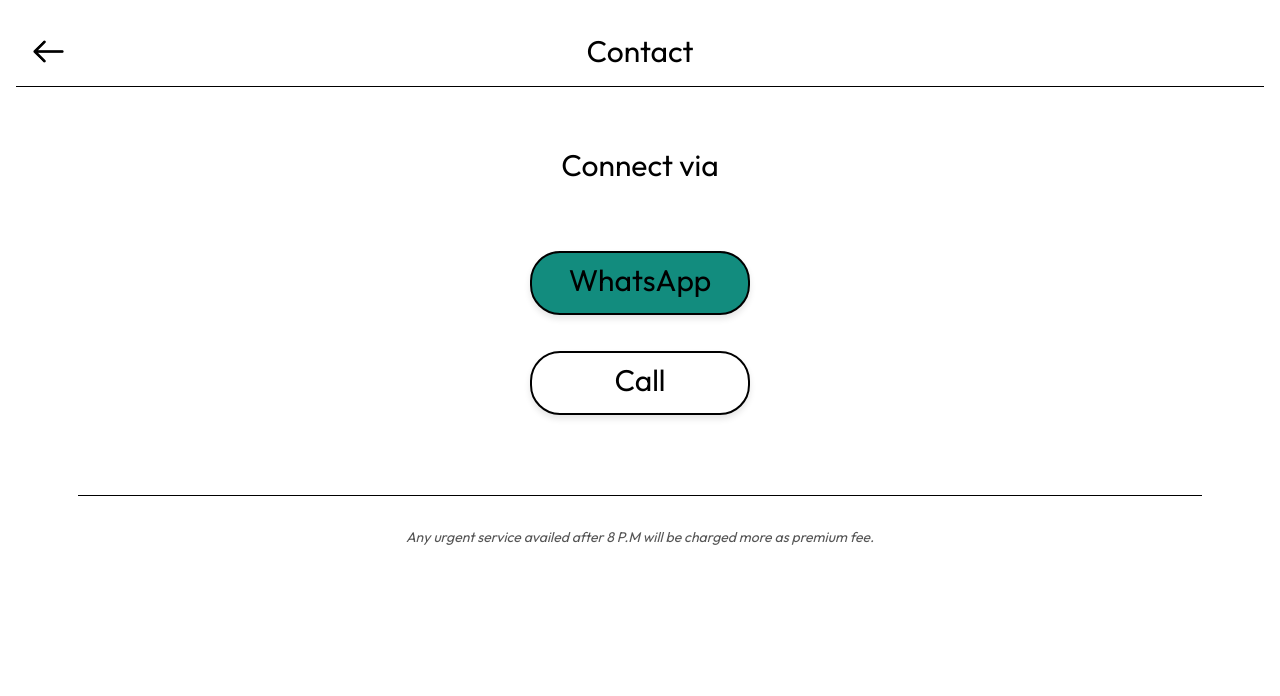
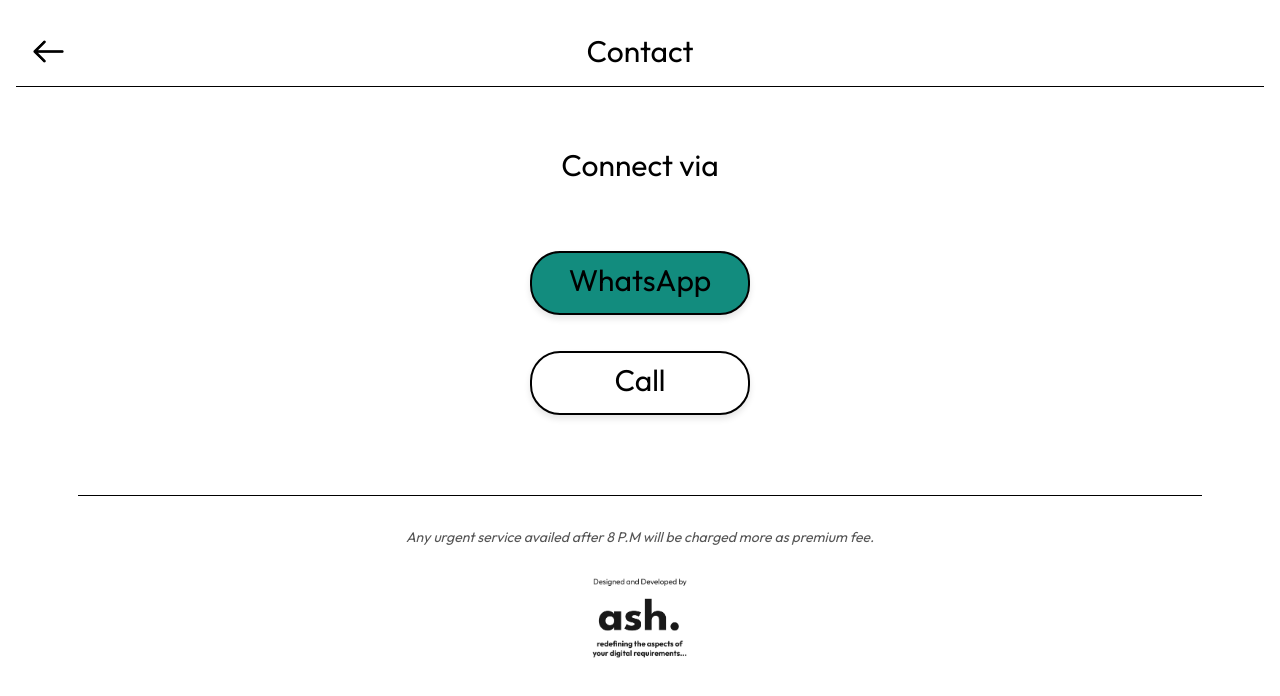
Before and after one commit to ayushthakurrrr/Technician-s-Web, a React (Vite) app: page /contact in a window 1280 px wide. Shown: the top 696 px of the page. Built offline with nearby package versions, Linux system fonts and the light colour scheme.

Commit message:
ash logo added in contact page

```diff
--- a/src/css/contact.css
+++ b/src/css/contact.css
@@ -107,3 +107,10 @@
   border-top: 1px solid black;
   margin: 5rem 0 0rem 0; /* Top and bottom margin for gap */
 }
+
+.developer-logo {
+  width: 130px;
+  margin-top: 1rem;
+  margin-bottom: 1rem;
+  opacity: 0.9;
+}
--- a/src/pages/Contact.jsx
+++ b/src/pages/Contact.jsx
@@ -38,6 +38,13 @@
         Any urgent service availed after
         8 P.M will be charged
         more as premium fee.</p>
+
+        {/* 🖼️ Add Developer Logo at the bottom */}
+      <img
+        src="/images/ash-logo.png"
+        alt="Developer Logo"
+        className="developer-logo"
+      />
     </div>
   );
 };
```
